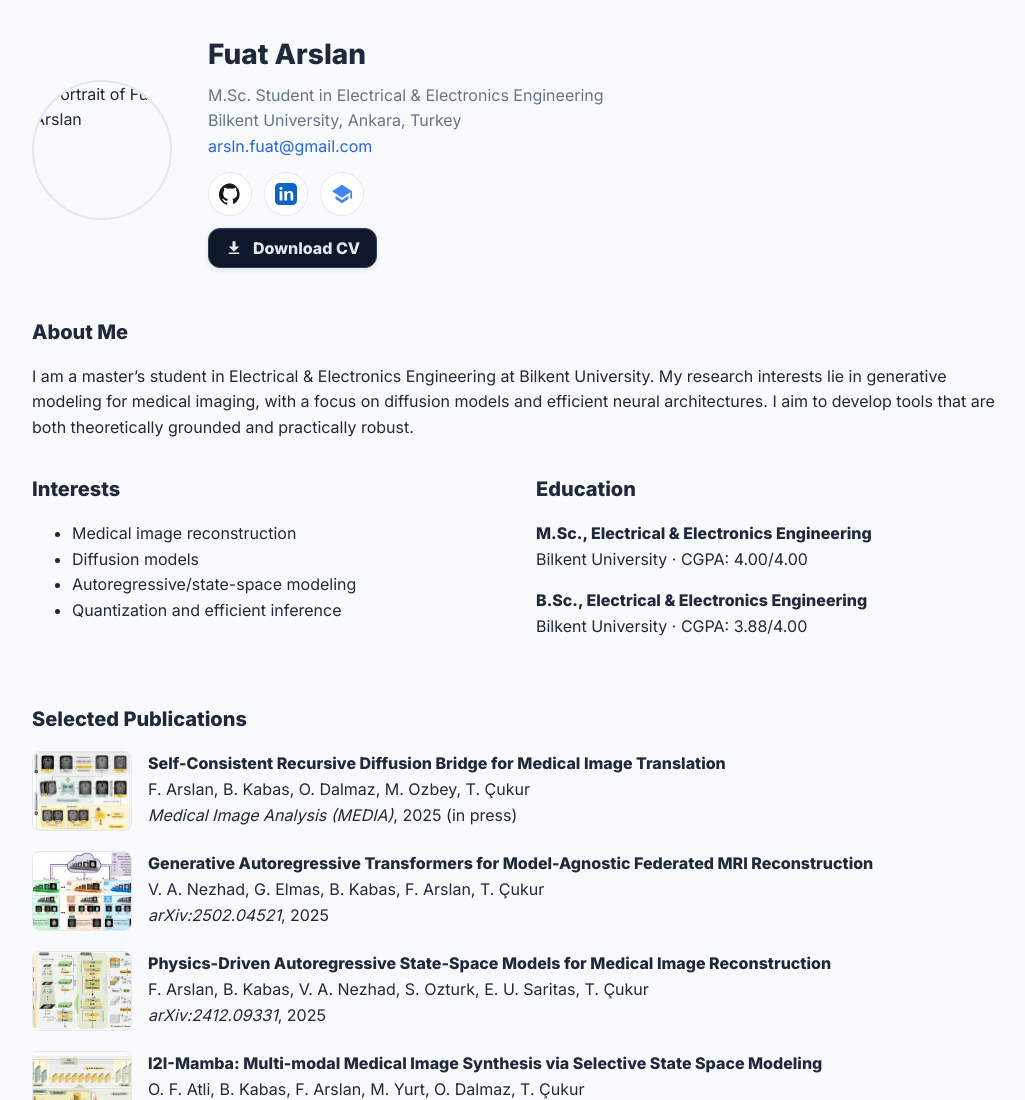
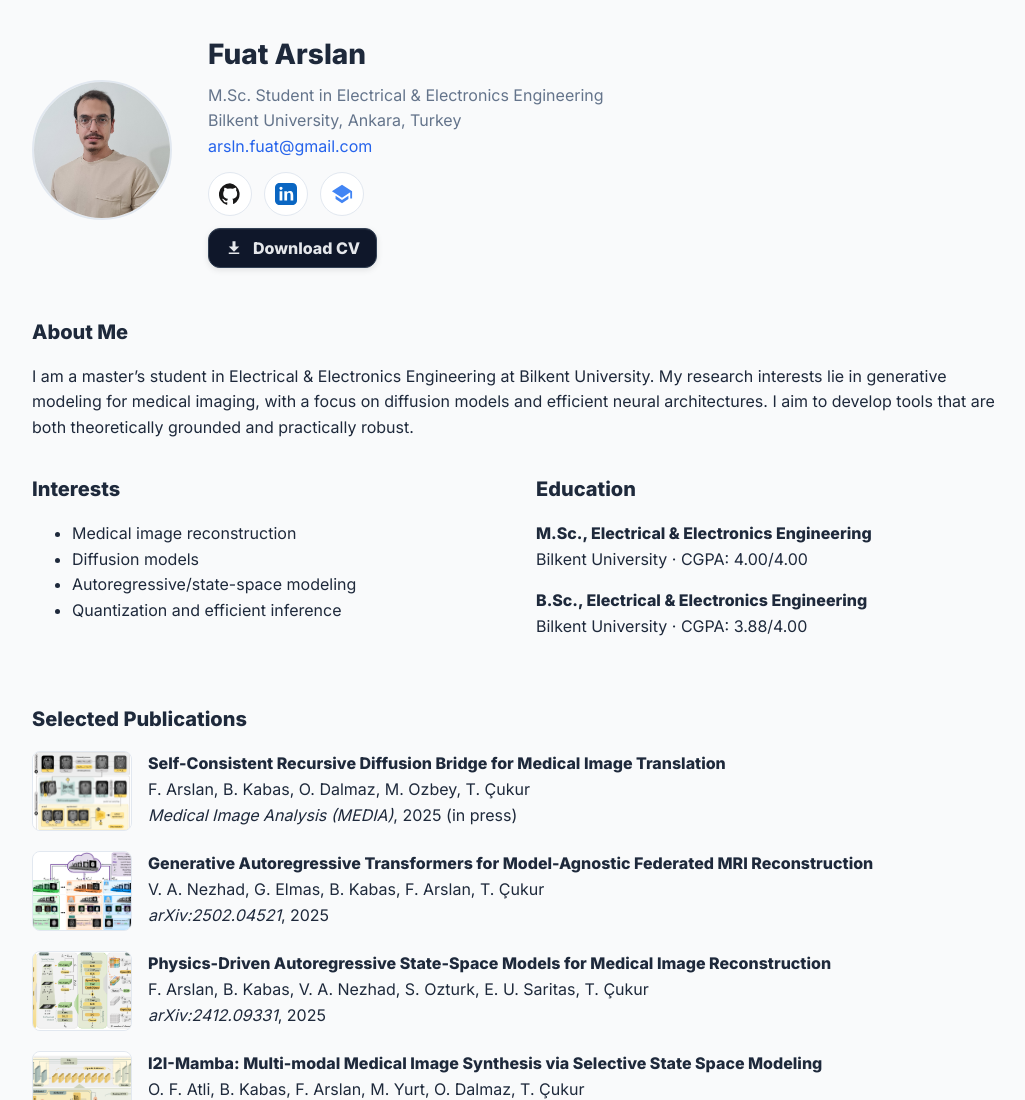
Before and after one commit to fuat-arslan/fuat-arslan.github.io, a plain HTML site: page index.html in a window 1280 px wide. Shown: the top 1100 px of the page, without its empty margins (124-1149 px from the left). Drawn offline with Linux system fonts and the light colour scheme.

Commit message:
profile_image

```diff
--- a/index.html
+++ b/index.html
@@ -111,7 +111,7 @@
 <body>
   <div class="container">
     <header>
-      <img src="assets/profile.jpg" alt="Portrait of Fuat Arslan" class="profile-pic">
+      <img src="assets/profile.png" alt="Portrait of Fuat Arslan" class="profile-pic">
       <div class="profile-info">
         <h1>Fuat Arslan</h1>
         <div class="subtitle">
```
